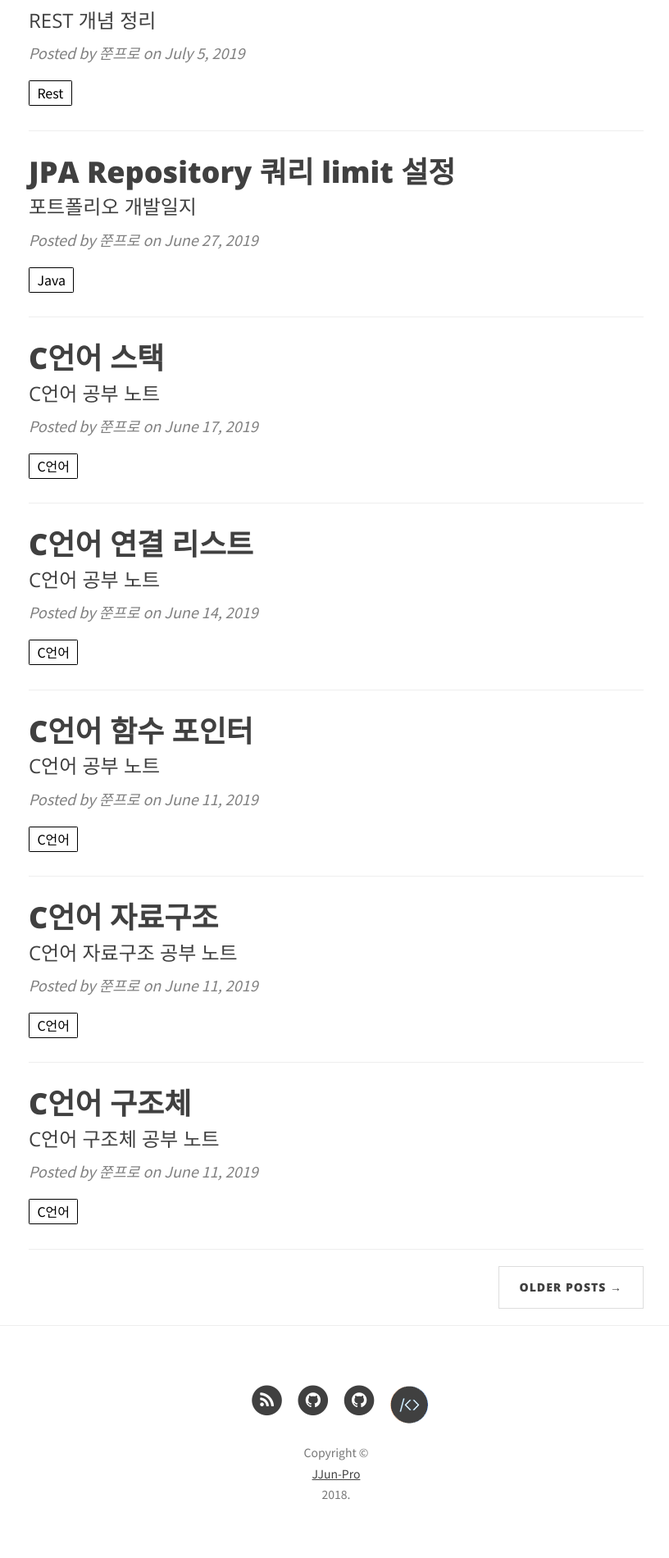
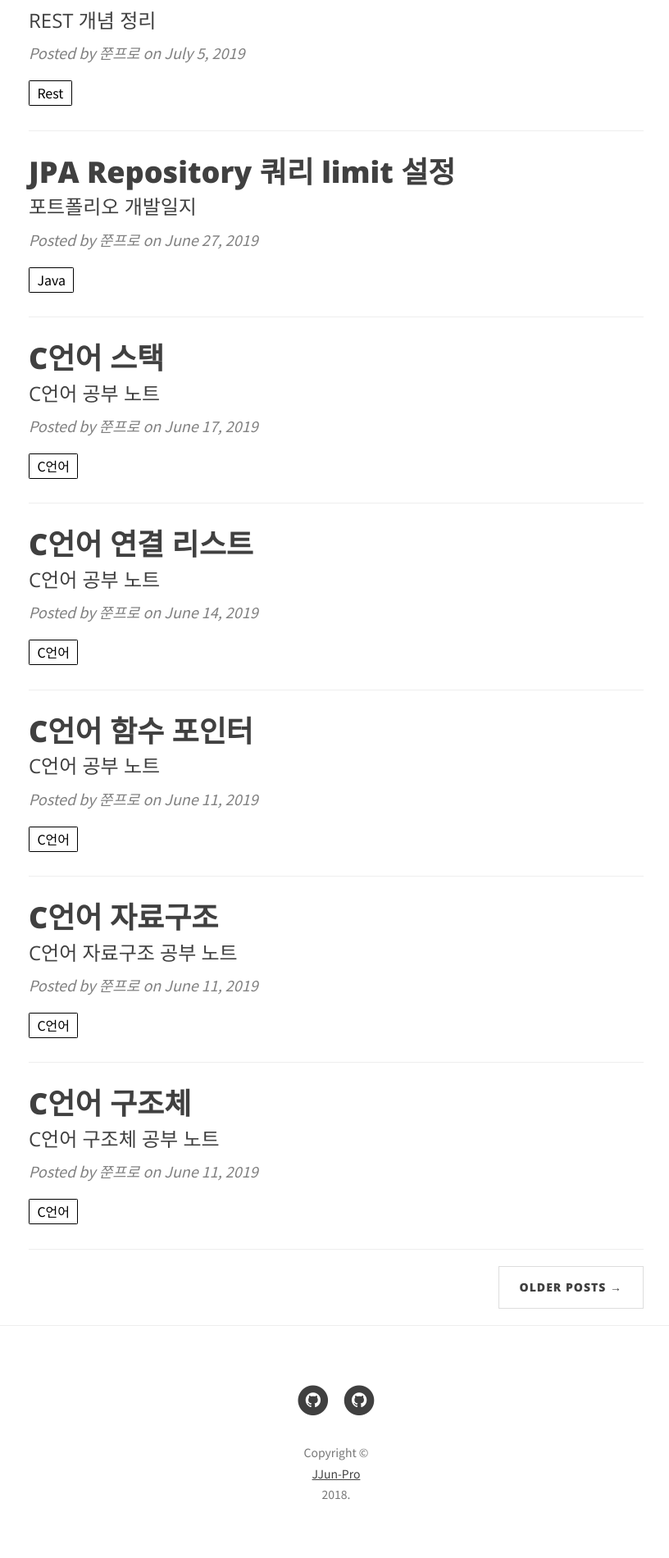
Before and after one commit to alalstjr/alalstjr.github.io.back, a Jekyll site: the page built from index.html, in a window 1280 px wide. Shown: the part 1093-2993 px from the top of the page at 82% size, without its empty margins (230-1046 px from the left). Built offline with Jekyll 4.4.1, drawn with Linux system fonts in a browser that asks for light colours; nearby versions of some CDN libraries; the list of posts is cut into pages by our own code.

Commit message:
update: 블로그 다시 시작 해보자!

```diff
--- a/_includes/footer.html
+++ b/_includes/footer.html
@@ -4,34 +4,6 @@
         <div class="row">
             <div class="col-lg-8 col-lg-offset-2 col-md-10 col-md-offset-1">
                 <ul class="list-inline text-center">
-                    <li>
-                        <a href="{{ "/feed.xml" | prepend: site.baseurl }}">
-                            <span class="fa-stack fa-lg">
-                                <i class="fa fa-circle fa-stack-2x"></i>
-                                <i class="fa fa-rss fa-stack-1x fa-inverse"></i>
-                            </span>
-                        </a>
-                    </li>
-                    {% if site.twitter_username %}
-                    <li>
-                        <a href="https://twitter.com/{{ site.twitter_username }}">
-                            <span class="fa-stack fa-lg">
-                                <i class="fa fa-circle fa-stack-2x"></i>
-                                <i class="fa fa-twitter fa-stack-1x fa-inverse"></i>
-                            </span>
-                        </a>
-                    </li>
-                    {% endif %}
-                    {% if site.facebook_username %}
-                    <li>
-                        <a href="https://www.facebook.com/{{ site.facebook_username }}">
-                            <span class="fa-stack fa-lg">
-                                <i class="fa fa-circle fa-stack-2x"></i>
-                                <i class="fa fa-facebook fa-stack-1x fa-inverse"></i>
-                            </span>
-                        </a>
-                    </li>
-                    {% endif %}
                     {% if site.github_username %}
                     <li>
                         <a href="https://github.com/{{ site.github_username }}/{{ site.project_repository}}">
@@ -42,8 +14,7 @@
                         </a>
                     </li>
                     {% endif %}
-
-		                <!-- gist -->
+                    <!-- gist -->
                     <li>
                         <a href="https://gist.github.com/alalstjr">
                             <span class="fa-stack fa-lg">
@@ -52,17 +23,7 @@
                             </span>
                         </a>
                     </li>
-
-                    <!-- 백준 알고리즘 -->
-                    <li>
-                        <a href="https://www.acmicpc.net/user/jjunpro">
-                            <span class="fa-stack fa-lg">
-				                        <img src="{{ site.url }}/img/backjun.png" style="vertical-align: top;">
-                            </span>
-                        </a>
-                    </li>
-
-					          {% if site.github_username == "projectpages" %}
+                    {% if site.github_username == "projectpages" %}
                     <li>
                         <a href="https://github.com/projectpages/project-pages/issues">
                             <span class="fa-stack fa-lg">
@@ -71,7 +32,7 @@
                             </span>
                         </a>
                     </li>
-		                <li>
+                    <li>
                         <a href="https://github.com/projectpages/project-pages/wiki/">
                             <span class="fa-stack fa-lg">
                                 <i class="fa fa-circle fa-stack-2x"></i>
@@ -89,7 +50,8 @@
                     </li>
                     {% endif %}
                 </ul>
-                <p class="copyright text-muted"> Copyright © <a href="https://github.com/alalstjr" target="_blank">JJun-Pro</a> 2018.</p>
+                <p class="copyright text-muted"> Copyright © <a href="https://github.com/alalstjr" target="_blank">JJun-Pro</a>
+                    2018.</p>
             </div>
         </div>
     </div>
```
